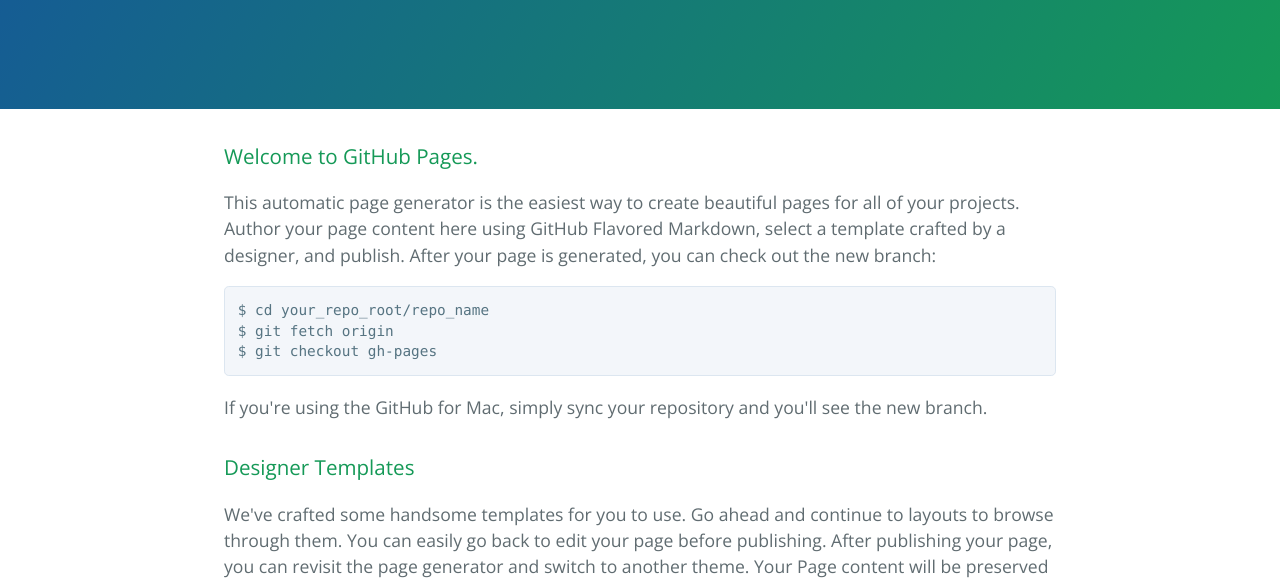
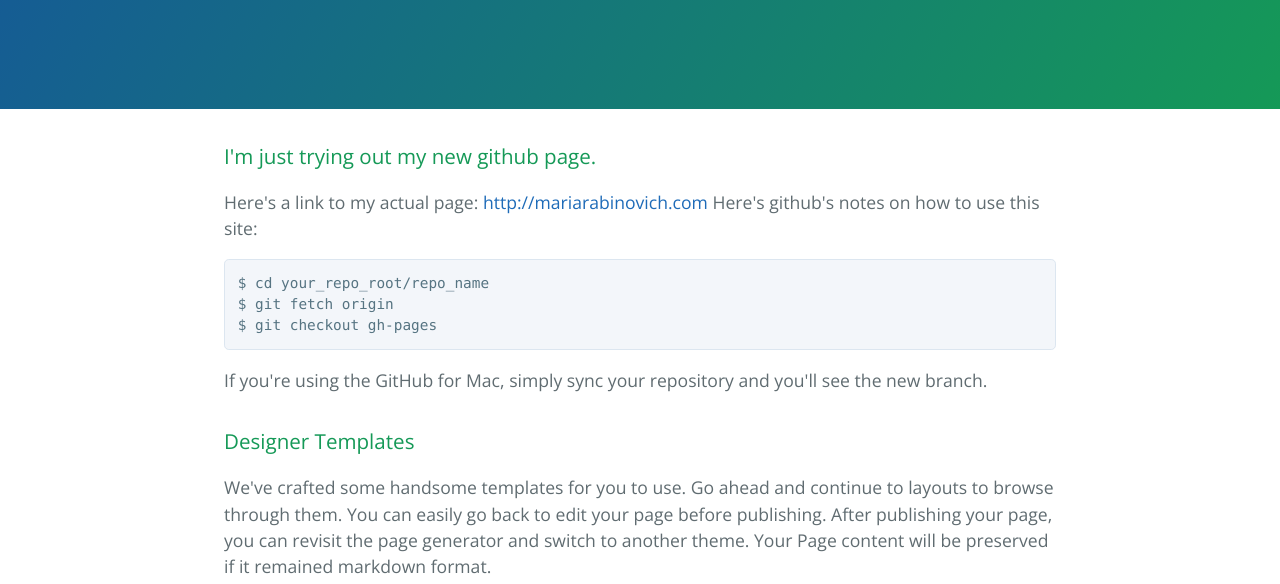
Before and after one commit to mariarabinovich/mariarabinovich.github.io, a plain HTML site: page index.html in a window 1280 px wide. Shown: the part 208-792 px from the top of the page. Drawn offline with nearby package versions, Linux system fonts and the light colour scheme.

```diff
--- a/index.html
+++ b/index.html
@@ -17,9 +17,10 @@
 
     <section class="main-content">
       <h3>
-<a id="welcome-to-github-pages" class="anchor" href="#welcome-to-github-pages" aria-hidden="true"><span class="octicon octicon-link"></span></a>Welcome to GitHub Pages.</h3>
+<a id="im-just-trying-out-my-new-github-page" class="anchor" href="#im-just-trying-out-my-new-github-page" aria-hidden="true"><span class="octicon octicon-link"></span></a>I'm just trying out my new github page.</h3>
 
-<p>This automatic page generator is the easiest way to create beautiful pages for all of your projects. Author your page content here using GitHub Flavored Markdown, select a template crafted by a designer, and publish. After your page is generated, you can check out the new branch:</p>
+<p>Here's a link to my actual page: <a href="http://mariarabinovich.com">http://mariarabinovich.com</a>
+Here's github's notes on how to use this site:</p>
 
 <pre><code>$ cd your_repo_root/repo_name
 $ git fetch origin
```
Also changed, not shown: params.json (+1 -1 lines).
